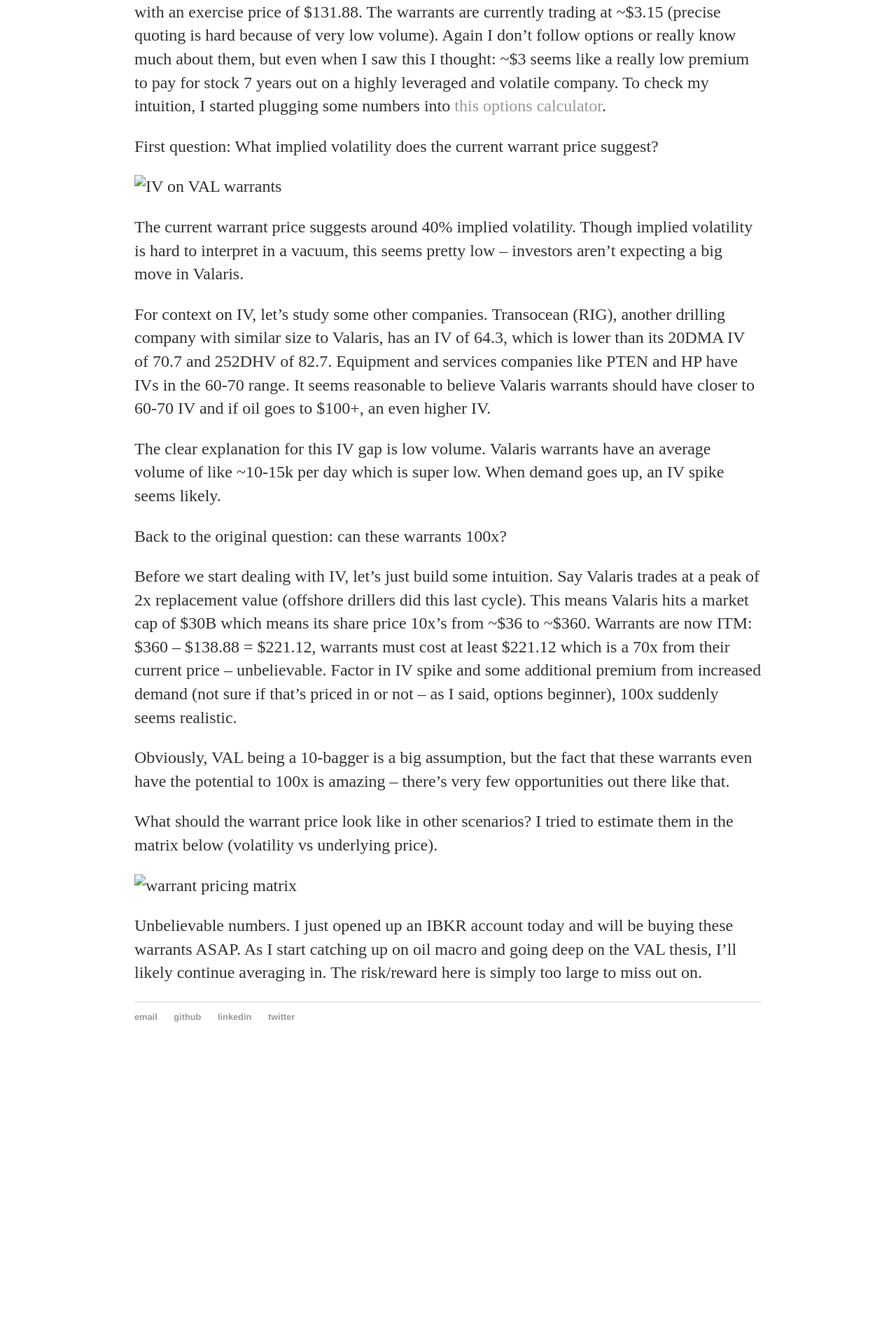
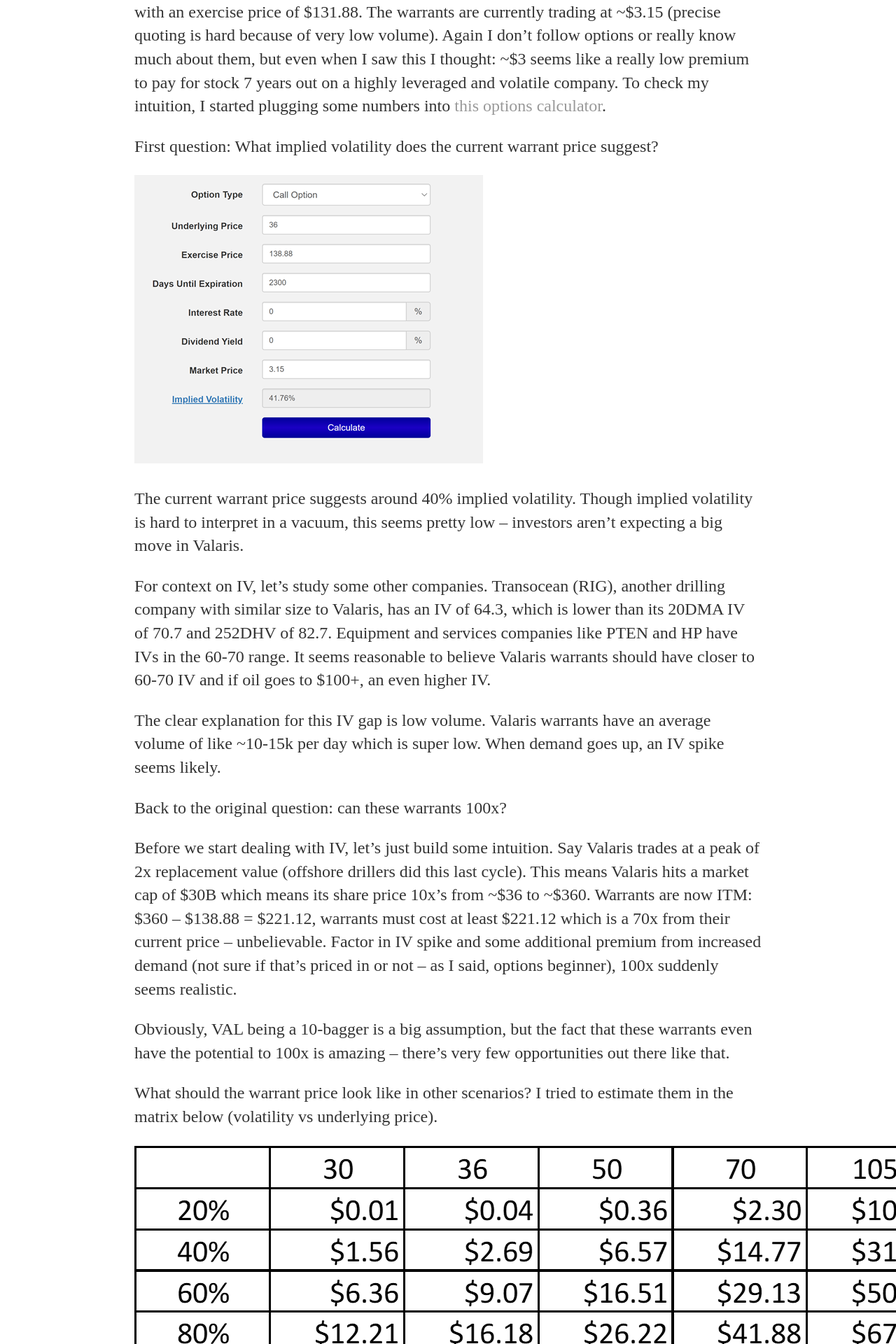
Before and after one commit to avyukd/avyukd.github.io, a Jekyll site: the page built from _posts/2021-12-29-VAL-warrants.md, in a window 1280 px wide. Shown: the part 830-2750 px from the top of the page at 70% size. Built offline with Jekyll 4.4.1, drawn with Linux system fonts in a browser that asks for light colours; before the commit the page ends 2350 px from its top, so only the background shows below that.

Commit message:
fixing pic issue

```diff
--- a/_posts/2021-12-29-VAL-warrants.md
+++ b/_posts/2021-12-29-VAL-warrants.md
@@ -13,7 +13,7 @@
 
 First question: What implied volatility does the current warrant price suggest?
 
-![IV on VAL warrants](../files/val_warrants.png)
+![IV on VAL warrants](https://avyukd.github.io/files/val_warrants.png)
 
 The current warrant price suggests around 40% implied volatility. Though implied volatility is hard to interpret in a vacuum, this seems pretty low – investors aren’t expecting a big move in Valaris.
 
@@ -29,6 +29,6 @@
 
 What should the warrant price look like in other scenarios? I tried to estimate them in the matrix below (volatility vs underlying price).
 
-![warrant pricing matrix](../files/warrant_matrix.png)
+![warrant pricing matrix](https://avyukd.github.io/files/warrant_matrix.png)
 
 Unbelievable numbers. I just opened up an IBKR account today and will be buying these warrants ASAP. As I start catching up on oil macro and going deep on the VAL thesis, I’ll likely continue averaging in. The risk/reward here is simply too large to miss out on.
```
